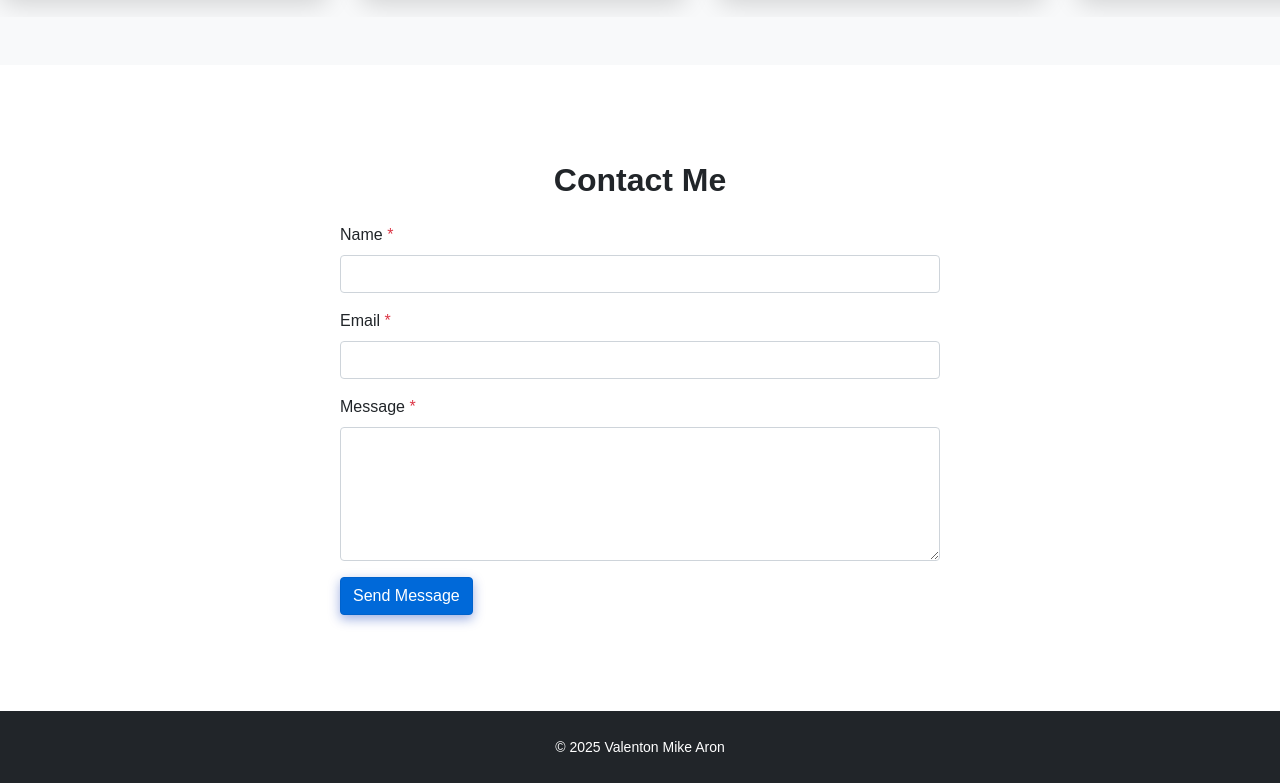
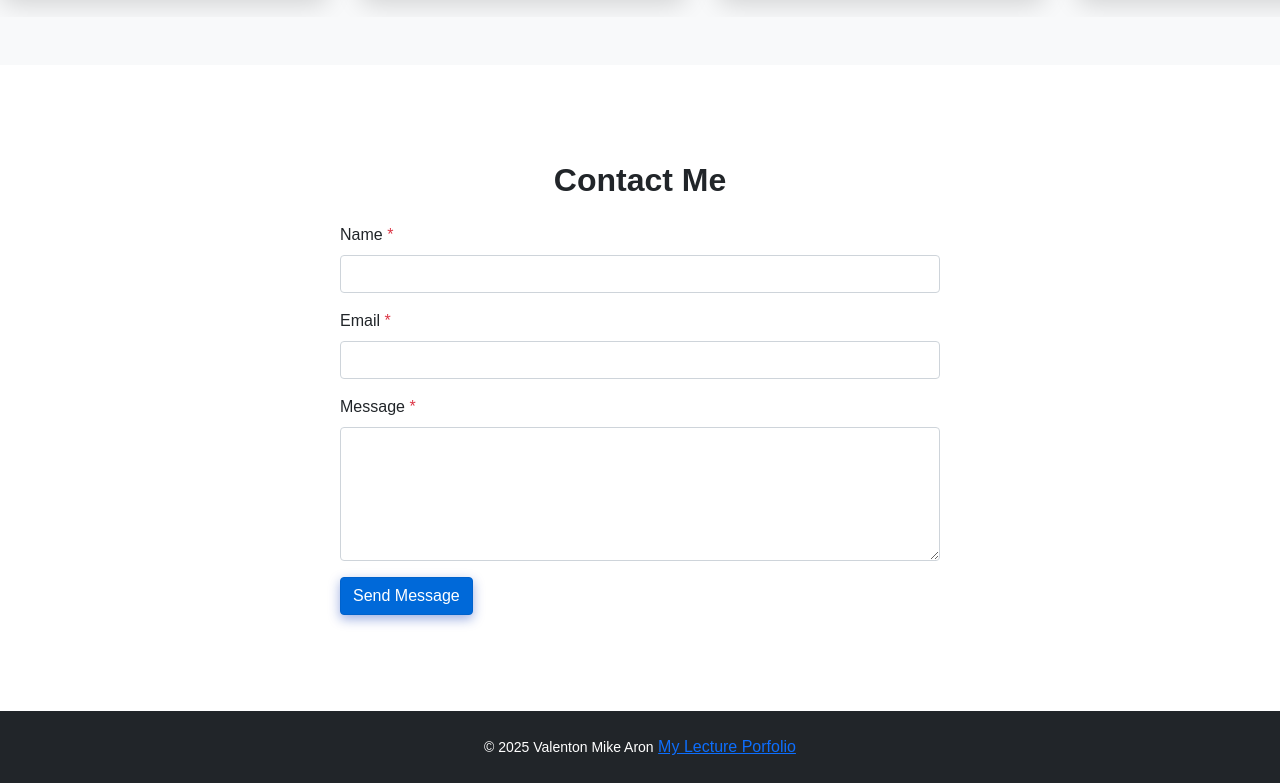
Before and after one commit to COLValentonMike/COLGValentonM, a plain HTML site: page index.html in a window 1280 px wide. Shown: the part 2258-3041 px from the top of the page. Drawn offline with Linux system fonts and the light colour scheme.

Commit message:
Update index.html

```diff
--- a/index.html
+++ b/index.html
@@ -266,6 +266,7 @@
 <footer class="bg-dark text-white py-4 mt-5">
   <div class="container text-center">
     <small>&copy; 2025 Valenton Mike Aron</small>
+    <a href="https://docs.google.com/document/d/1u8pk0XjGWI9o4xpyb4m1frqENM2G6_KvFZ8ZBZ18jBg/edit?usp=sharing">My Lecture Porfolio</a>
   </div>
 </footer>
 
```
